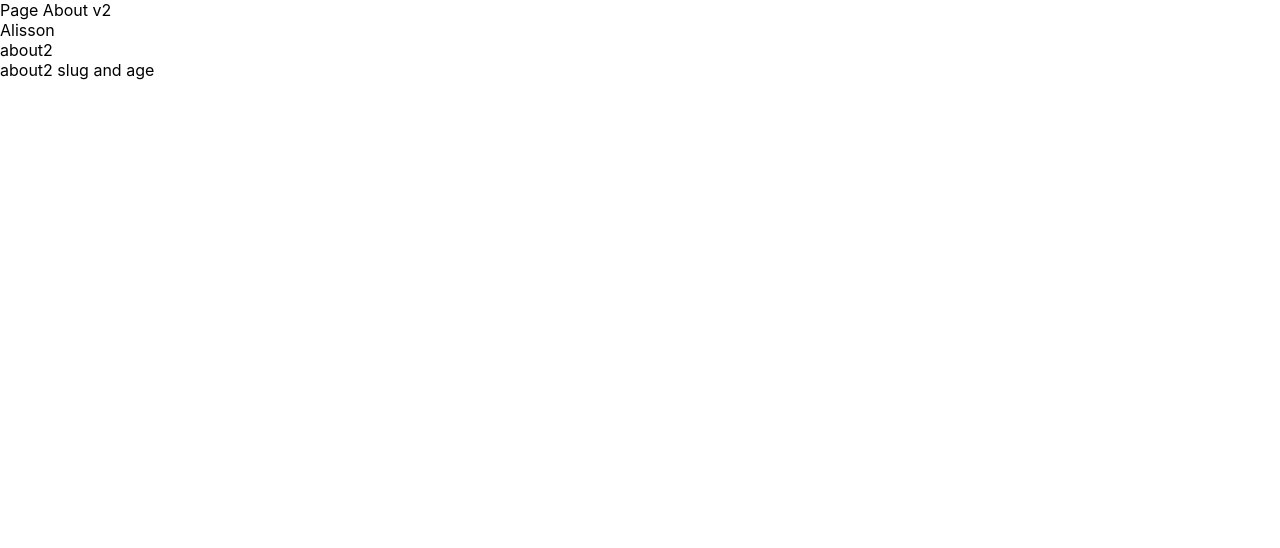
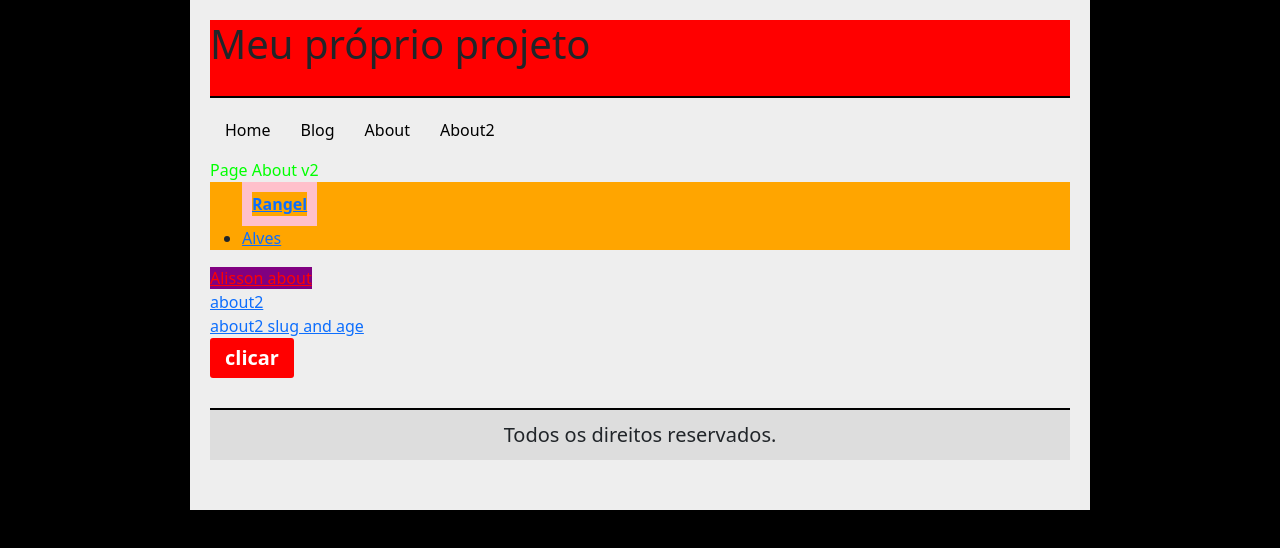
Before and after one commit to alissonrangel/B7web-NextJs-classes, a Next.js app: page /about in a window 1280 px wide. Shown: the top 548 px of the page. Built offline with nearby package versions, Linux system fonts and the light colour scheme.

Commit message:
B7web NextJs Course -  module 3 classes 1-6 commit

```diff
--- /dev/null
+++ b/components/Layout/Layout.module.css
@@ -0,0 +1,23 @@
+.container {
+  width: 100%;
+  max-width: 900px;
+  margin: auto;
+  background-color:#eee;
+  padding: 20px;
+}
+
+.header {
+  background-color: red;
+  border-bottom: 2px solid black;
+  padding-bottom: 20px;
+  margin-bottom: 20px;
+}
+
+.footer{
+  border-top: 2px solid black;
+  text-align: center;
+  margin: 30px 0;
+  padding: 10px 0;
+  background-color: #ddd;
+  font-size: 20px;
+}
--- /dev/null
+++ b/components/Layout/index.tsx
@@ -0,0 +1,24 @@
+import { ReactElement } from 'react';
+import NavBar from '../NavBar';
+import styles from './Layout.module.css';
+
+type Props = {
+  children: ReactElement;
+}
+
+const Layout = ({ children }: Props) => {
+  return (
+    <div className={styles.container}>
+      <header className={styles.header}>
+        <h1>Meu próprio projeto</h1>
+      </header>
+      <NavBar />
+      <main>{children}</main>
+      <footer className={styles.footer}>
+        Todos os direitos reservados.
+      </footer>
+    </div>
+  )
+}
+
+export default Layout;
--- /dev/null
+++ b/components/MyButton/MyButton.module.css
@@ -0,0 +1,11 @@
+
+
+.myBtn {
+  background-color: red;
+  color: white;
+  padding: 5px 15px;
+  border-radius: 3px;
+  border: 0;
+  font-size: 20px;
+  font-weight: bold;
+}
--- /dev/null
+++ b/components/MyButton/index.tsx
@@ -0,0 +1,17 @@
+
+import styles from './MyButton.module.css';
+
+type Props = {
+  label: string;
+  onClick: () => void;
+}
+
+const MyButton = ({label, onClick}: Props) => {
+  return (
+    <>
+      <button onClick={onClick} className={styles.myBtn}>{label}</button>
+    </>
+  )
+}
+
+export default MyButton;
--- /dev/null
+++ b/components/NavBar/NavBar.module.css
@@ -0,0 +1,18 @@
+.container {
+  display: flex;
+  list-style: none;
+  padding: 0;
+}
+
+.linkItem {
+  padding: 0 15px;
+}
+
+.linkItem a{
+  text-decoration: none;
+  color: #000;
+}
+
+.linkItem a:hover{
+  color: #aaa;
+}
--- /dev/null
+++ b/components/NavBar/index.tsx
@@ -0,0 +1,23 @@
+import Link from 'next/link';
+import { ReactElement } from 'react';
+import { navigationLinks } from '../../utils/data';
+import styles from './NavBar.module.css';
+
+type Props = {
+  children: ReactElement;
+}
+
+const NavBar = () => {
+  const data = navigationLinks;
+  return (
+    <ul className={styles.container}>
+      {navigationLinks.map((item, index) => (
+        <li key={index} className={styles.linkItem}>
+          <Link href={`/${item.path}`}>{item.label}</Link>
+        </li>
+      ))}
+    </ul>
+  )
+}
+
+export default NavBar;
--- a/package.json
+++ b/package.json
@@ -9,6 +9,7 @@
     "lint": "next lint"
   },
   "dependencies": {
+    "bootstrap": "^5.1.3",
     "next": "12.1.4",
     "react": "18.0.0",
     "react-dom": "18.0.0"
--- a/pages/_app.tsx
+++ b/pages/_app.tsx
@@ -1,8 +1,15 @@
 import '../styles/globals.css'
+import 'bootstrap/dist/css/bootstrap.css'
 import type { AppProps } from 'next/app'
+import Layout from '../components/Layout'
 
 function MyApp({ Component, pageProps }: AppProps) {
-  return <Component {...pageProps} />
+  // return <Component {...pageProps} />
+  return (
+    <Layout>
+      <Component {...pageProps} />
+    </Layout>
+  )
 }
 
 export default MyApp
--- a/pages/about/index.tsx
+++ b/pages/about/index.tsx
@@ -1,13 +1,30 @@
 /* eslint-disable @next/next/inline-script-id */
 import Link from "next/link";
 import Script from "next/script";
+import { useState } from "react";
+import MyButton from "../../components/MyButton";
+import styles from '../../styles/About.module.css';
 
 const About = () => {
+
+  const [isColorOrange, setIsColorOrange] = useState(true);
   return (
     <>
-      <div>Page About v2</div>
+      <div className={styles.aboutTitle}>Page About v2</div>
+      <ul className="lista">
+        <li>
+          <Link href="/about/rangel" passHref>
+            Rangel
+          </Link>
+        </li>
+        <li>
+          <Link href="/about/alves" passHref>
+            Alves
+          </Link>
+        </li>
+      </ul>
       <Link href="/about/alisson" passHref>
-        <a>Alisson</a>
+        <a style={{color: 'red', backgroundColor: 'purple'}}>Alisson about</a>
       </Link>
       <br/>
       <Link
@@ -24,7 +41,8 @@ const About = () => {
             age: "99"
           }
         }} >about2 slug and age</Link>
-
+      <br/>
+      <MyButton label="clicar" onClick={() => { alert("clicou")}} />
       <Script
         src="http://script.com/script.js"
         strategy="beforeInteractive" // afterInteractive, beforeInteractive(antes), lazyOnload, worker
@@ -38,6 +56,19 @@ const About = () => {
       <Script strategy="afterInteractive">
         {`window.alert('carreguei')`}
       </Script>
+      <style global jsx>{`
+        .lista{
+          background-color: ${isColorOrange ? 'orange' : 'yellow'};
+        }
+        .lista li:first-child{
+          border: 10px solid pink;
+          font-weight: bold;
+          display: inline-block;
+        }
+        body{
+          background-color: black;
+        }
+      `}</style>
     </>
   )
 }
--- /dev/null
+++ b/styles/About.module.css
@@ -0,0 +1,5 @@
+
+
+.aboutTitle {
+  color: #00ff00;
+}
--- /dev/null
+++ b/utils/data.ts
@@ -0,0 +1,8 @@
+
+
+export const navigationLinks = [
+  {label: 'Home', path: '/'},
+  {label: 'Blog', path: '/blog'},
+  {label: 'About', path: '/about'},
+  {label: 'About2', path: '/about2'},
+]
```
Also changed, not shown: pages/about2/[slug]/index.tsx (+5 -2 lines), 2 other files (tests, documents, lock files or other folders).
